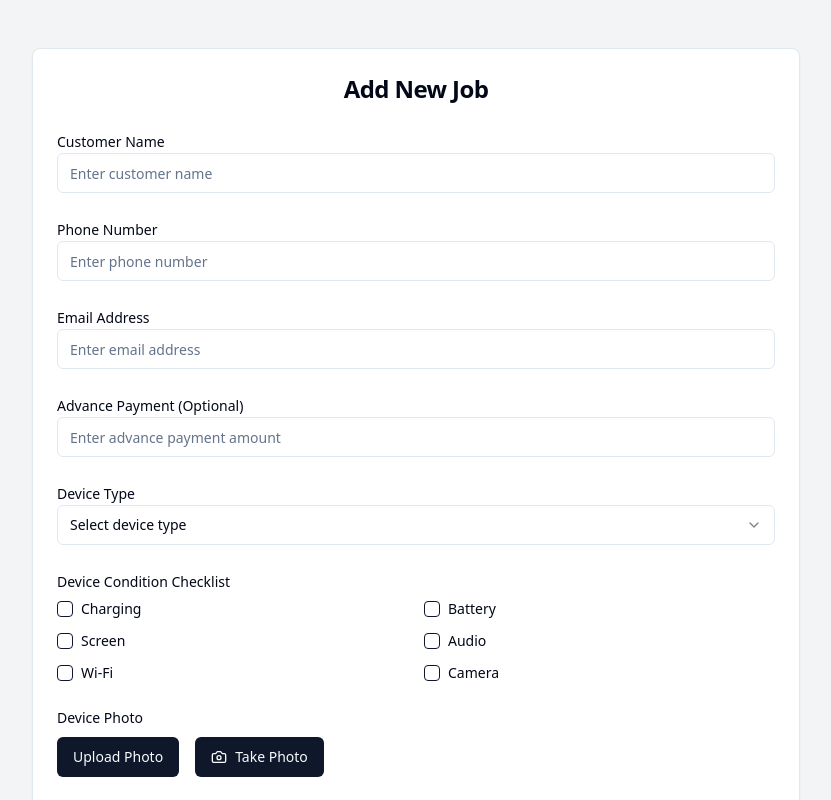
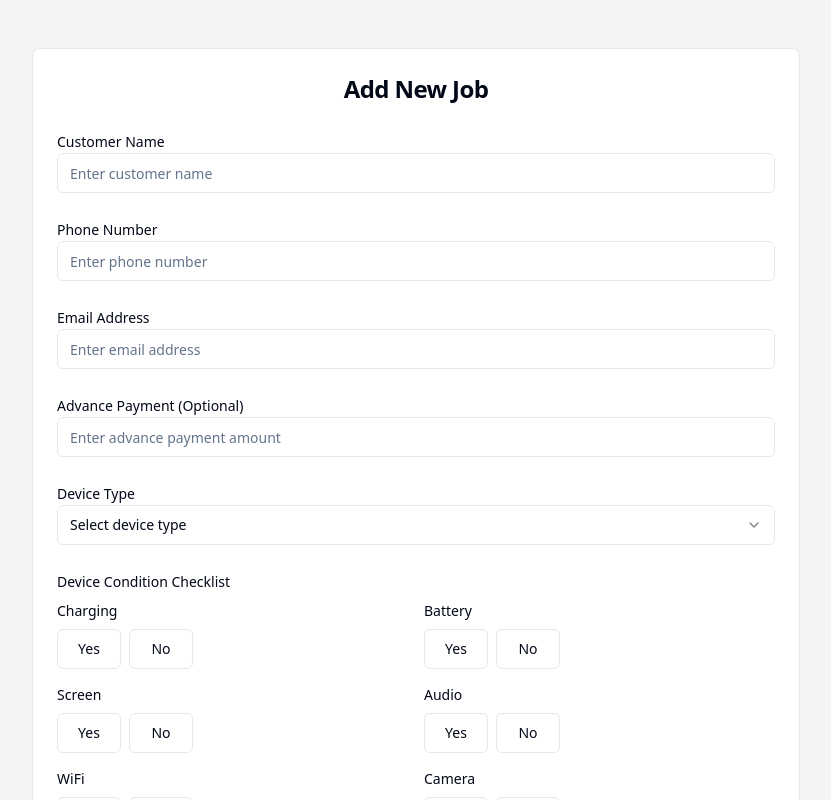
Before and after one commit to MsmAI333/mobi-serv, a React (Vite) app: page /new-job in a window 1280 px wide. Shown: the top 800 px of the page, without its empty margins (224-1055 px from the left). Built offline with nearby package versions, Linux system fonts and the light colour scheme.

Commit message:
Update device condition checklist
Replace checkbox with dual button structure for device condition checklist, allowing users to select 'Yes' or 'No' for each condition.
[skip gpt_engineer]

```diff
--- a/src/pages/NewJob.jsx
+++ b/src/pages/NewJob.jsx
@@ -4,9 +4,34 @@ import { Button } from "@/components/ui/button";
 import { Input } from "@/components/ui/input";
 import { Label } from "@/components/ui/label";
 import { Select, SelectContent, SelectItem, SelectTrigger, SelectValue } from "@/components/ui/select";
-import { Checkbox } from "@/components/ui/checkbox";
 import { Card, CardContent, CardHeader, CardTitle } from "@/components/ui/card";
 import { Camera } from 'lucide-react';
+
+const ConditionButton = ({ item, condition, setCondition }) => {
+  return (
+    <div className="flex flex-col space-y-2">
+      <span className="text-sm font-medium">{item}</span>
+      <div className="flex space-x-2">
+        <Button
+          type="button"
+          variant={condition === 'Yes' ? 'default' : 'outline'}
+          onClick={() => setCondition('Yes')}
+          className="w-16"
+        >
+          Yes
+        </Button>
+        <Button
+          type="button"
+          variant={condition === 'No' ? 'default' : 'outline'}
+          onClick={() => setCondition('No')}
+          className="w-16"
+        >
+          No
+        </Button>
+      </div>
+    </div>
+  );
+};
 
 const NewJob = () => {
   const navigate = useNavigate();
@@ -15,6 +40,14 @@ const NewJob = () => {
   const fileInputRef = useRef(null);
   const [availableCameras, setAvailableCameras] = useState([]);
   const [selectedCamera, setSelectedCamera] = useState('');
+  const [deviceConditions, setDeviceConditions] = useState({
+    Charging: '',
+    Battery: '',
+    Screen: '',
+    Audio: '',
+    WiFi: '',
+    Camera: ''
+  });
 
   const commonProblems = {
     phone: [
@@ -32,7 +65,7 @@ const NewJob = () => {
   const handleSubmit = (e) => {
     e.preventDefault();
     // Here you would typically save the job data
-    console.log('Job submitted');
+    console.log('Job submitted', { deviceConditions });
     navigate('/');
   };
 
@@ -132,13 +165,13 @@ const NewJob = () => {
             <div>
               <Label>Device Condition Checklist</Label>
               <div className="grid grid-cols-2 gap-4 mt-2">
-                {['Charging', 'Battery', 'Screen', 'Audio', 'Wi-Fi', 'Camera'].map((item) => (
-                  <div key={item} className="flex items-center space-x-2">
-                    <Checkbox id={item} />
-                    <label htmlFor={item} className="text-sm font-medium leading-none peer-disabled:cursor-not-allowed peer-disabled:opacity-70">
-                      {item}
-                    </label>
-                  </div>
+                {Object.keys(deviceConditions).map((item) => (
+                  <ConditionButton
+                    key={item}
+                    item={item}
+                    condition={deviceConditions[item]}
+                    setCondition={(value) => setDeviceConditions(prev => ({ ...prev, [item]: value }))}
+                  />
                 ))}
               </div>
             </div>
```
